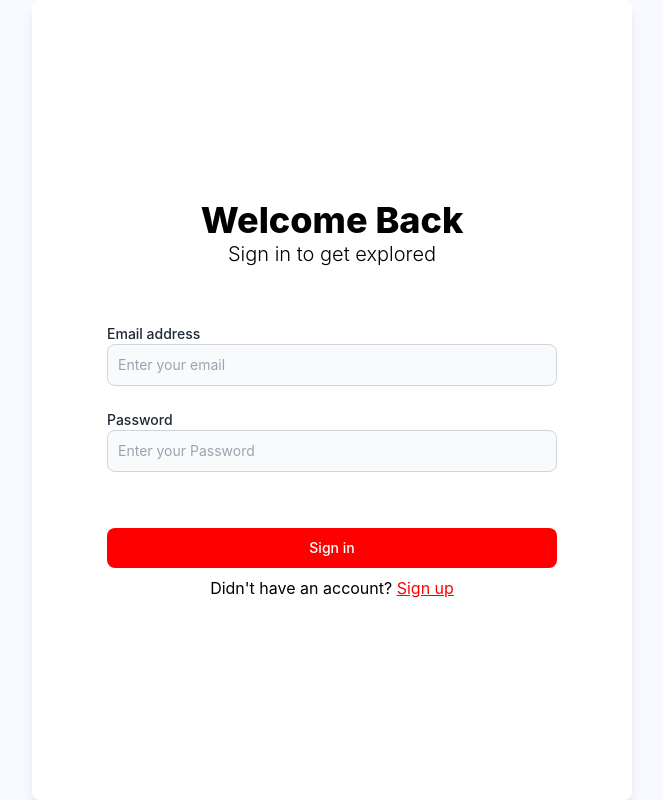
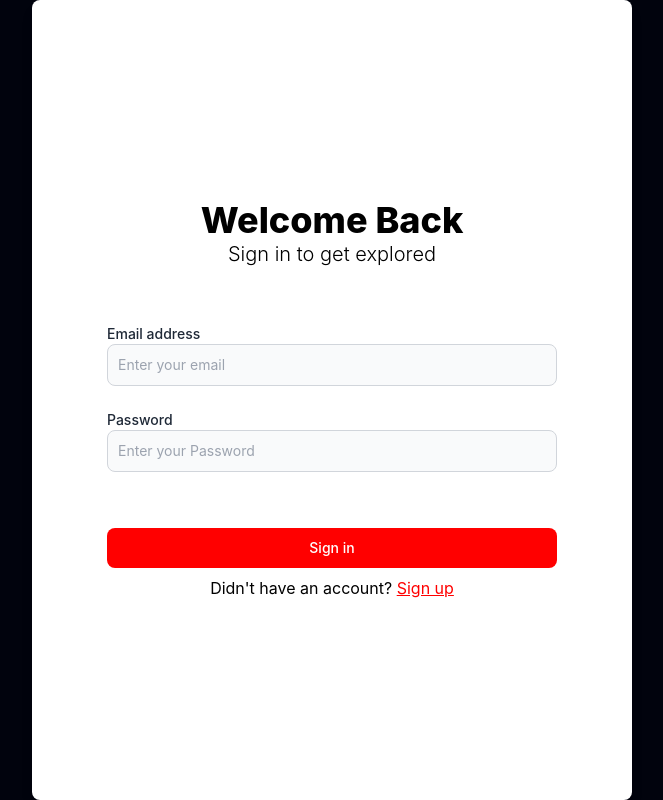
Before and after one commit to HamzahRahman03/ChattyBox_client, a React (Create React App) app: page /users/sign_in in a window 1280 px wide. Shown: the whole page, without its empty margins (308-971 px from the left). Built offline with nearby package versions, Linux system fonts and the light colour scheme.

Commit message:
Update tailwind.config.js

```diff
--- a/tailwind.config.js
+++ b/tailwind.config.js
@@ -8,7 +8,7 @@ module.exports = {
       colors: {
         'primary': "#FF0000",
         'secondary': "#f3f5ff",
-        'light': "#f9faff",
+        'light': "#01030d",
       },
     },
   },
```
